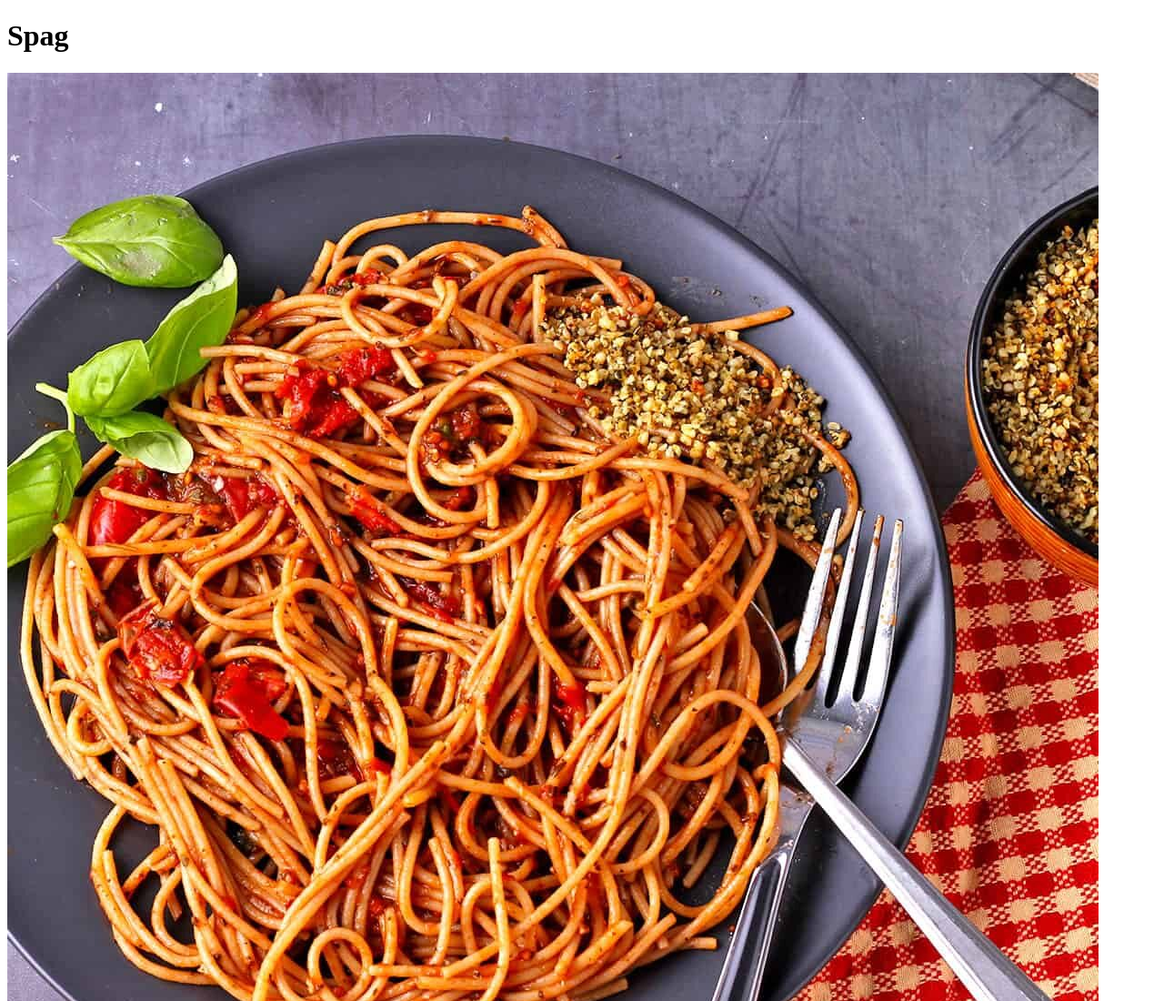
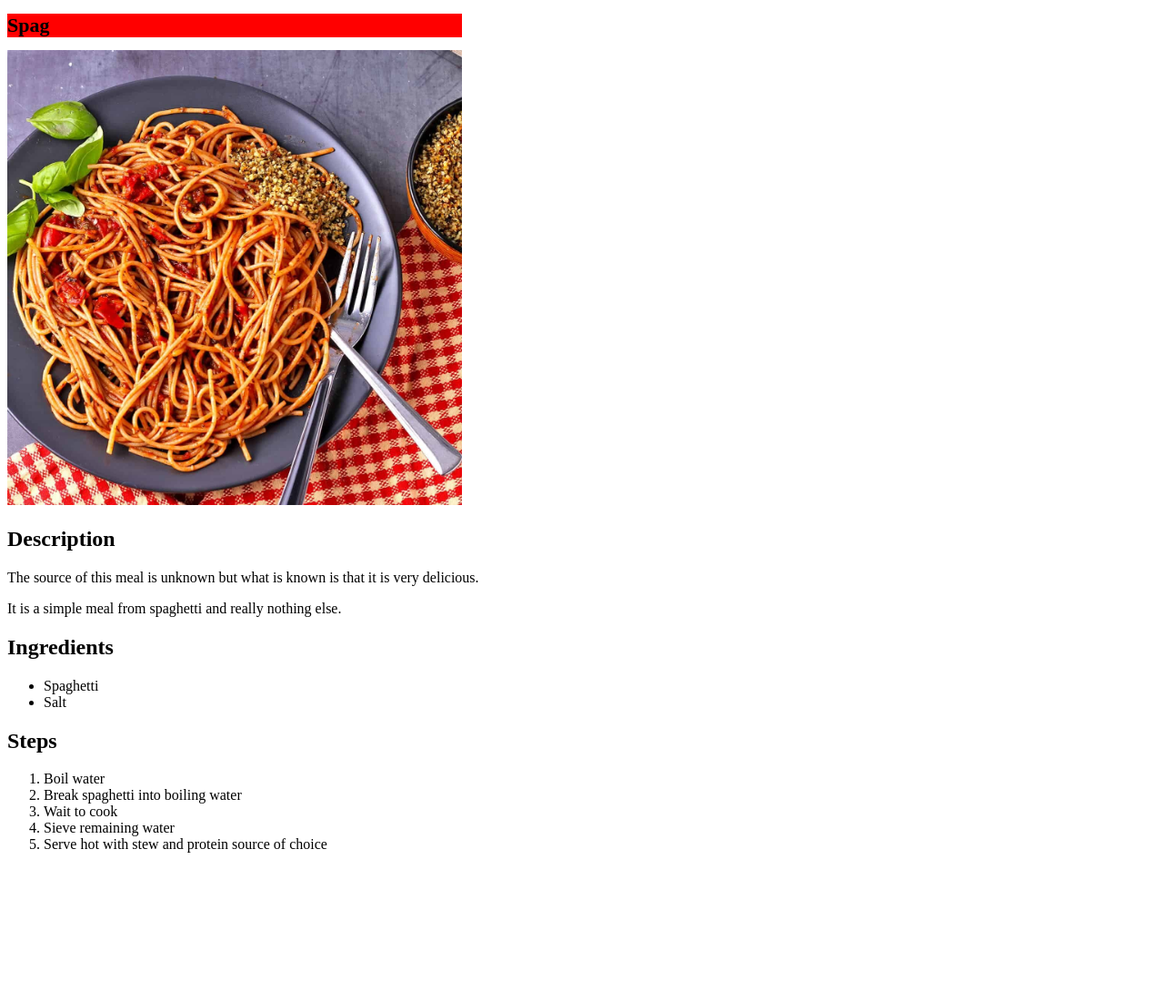
Before and after one commit to seayrom/odin-recipes, a plain HTML site: page recipes/spag.html in a window 1280 px wide. Shown: the top 1100 px of the page at 91% size. After the commit the page ends 953 px from the top, so only its background shows below. Drawn offline with Linux system fonts and the light colour scheme.

Commit message:
Add styles to spag recipe page

```diff
--- /dev/null
+++ b/recipes/spag.css
@@ -0,0 +1,11 @@
+h1 {
+  font-size: 22px;
+  font-weight: 700;
+  background-color: rgb(255, 0, 0);
+  width: 500px;
+}
+
+img {
+  height: auto;
+  width: 500px;
+}
--- a/recipes/spag.html
+++ b/recipes/spag.html
@@ -3,6 +3,7 @@
   <head>
     <meta charset="UTF-8" />
     <meta name="viewport" display="width=device-width, initial-scale=1.0" />
+    <link rel="stylesheet" href="spag.css" />
     <title>Spag-Recipe</title>
   </head>
   <body>
```
